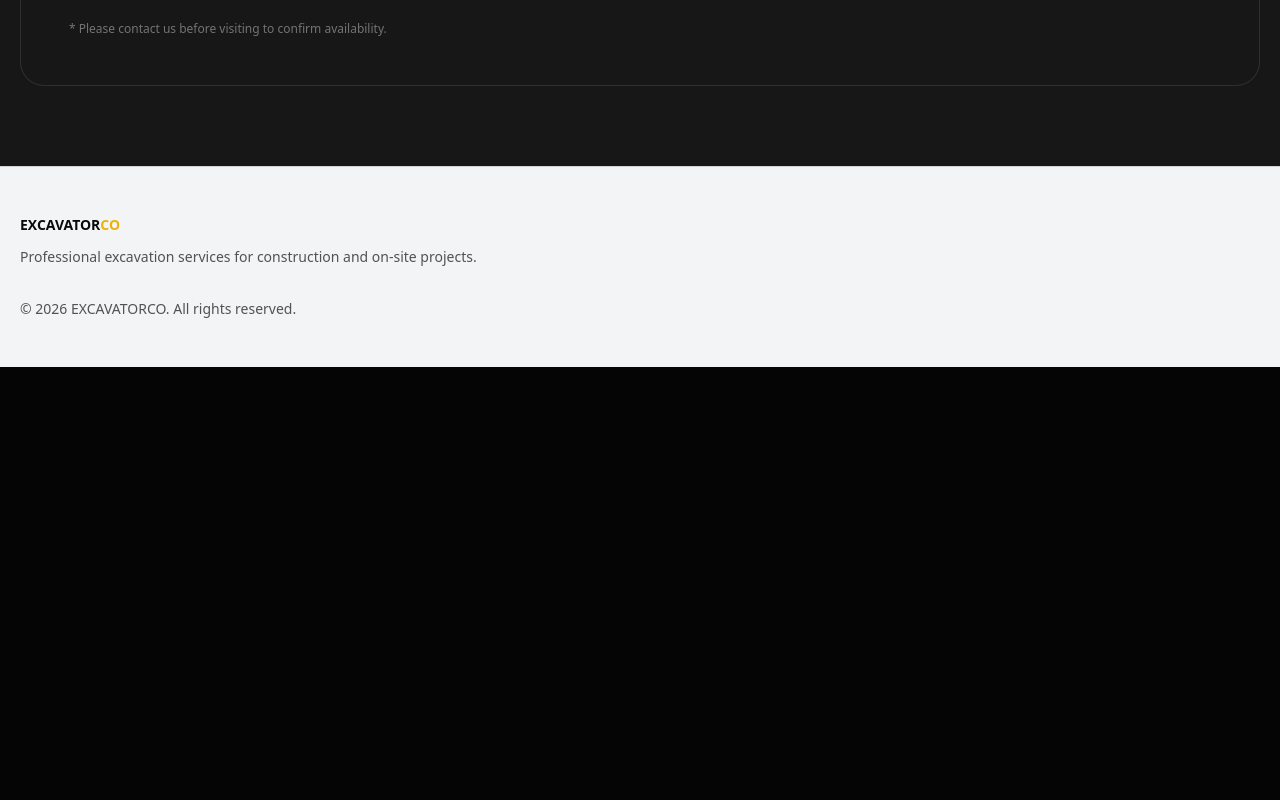
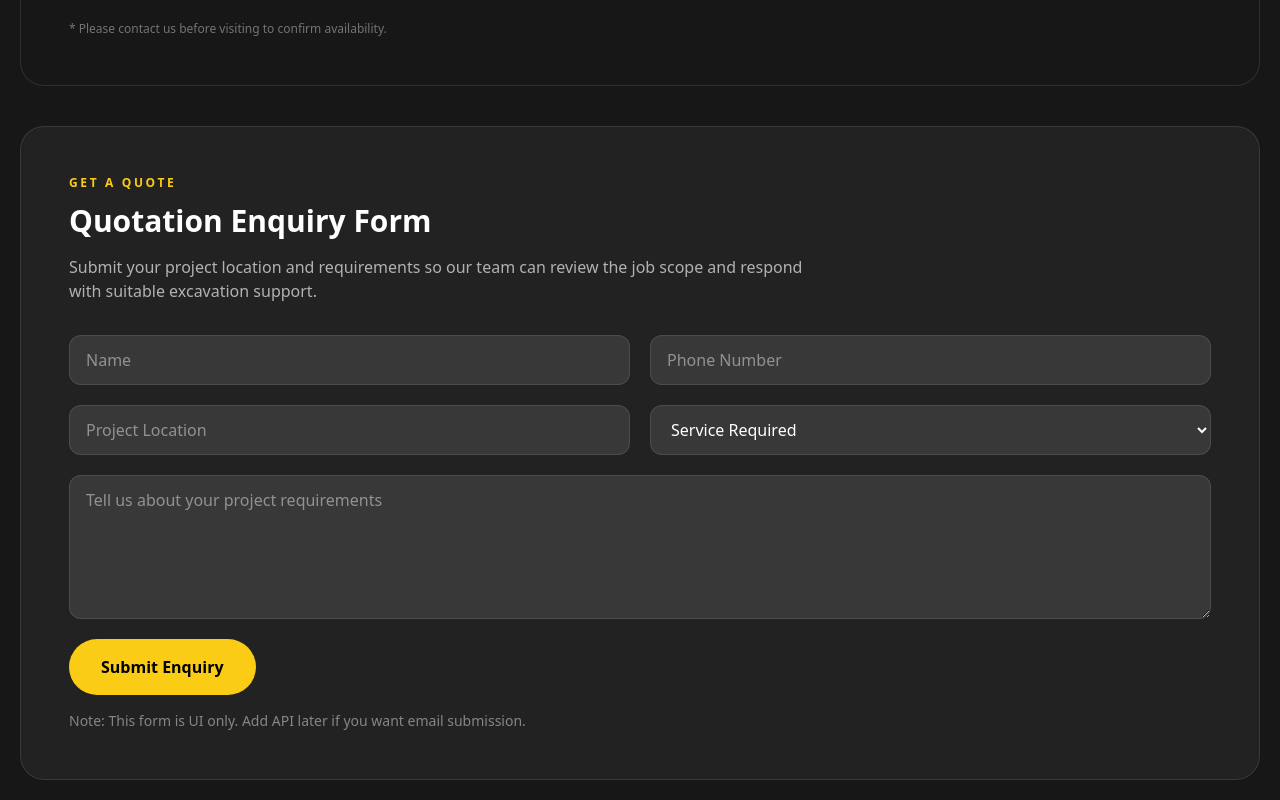
Before and after one commit to aaraonjy/excavator-project01, a Next.js app: page /contact in a window 1280 px wide. Shown: the part 1120-1920 px from the top of the page. Before the commit the page ends 1487 px from the top, so only its background shows below. Built offline with nearby package versions, Linux system fonts and the light colour scheme.

Commit message:
refactor(contact): add quotation enquiry form below contact details

```diff
--- a/app/contact/page.tsx
+++ b/app/contact/page.tsx
@@ -10,9 +10,7 @@ export default function ContactPage() {
 
       <section className="bg-construction-graphite px-5 py-20 text-white">
         <div className="mx-auto max-w-7xl rounded-3xl border border-white/10 bg-neutral-900 p-8 md:p-12">
-
           <div className="grid gap-10 md:grid-cols-2">
-
             {/* LEFT - CONTACT DETAILS */}
             <div className="space-y-8">
               <div>
@@ -42,12 +40,8 @@ export default function ContactPage() {
                 <p className="mt-2 text-sm text-white/70">
                   Monday – Friday: 8:00 AM – 6:00 PM
                 </p>
-                <p className="text-sm text-white/70">
-                  Saturday: 8:00 AM – 4:00 PM
-                </p>
-                <p className="text-sm text-white/70">
-                  Sunday: Closed
-                </p>
+                <p className="text-sm text-white/70">Saturday: 8:00 AM – 4:00 PM</p>
+                <p className="text-sm text-white/70">Sunday: Closed</p>
               </div>
 
               <p className="text-xs text-white/40">
@@ -57,7 +51,7 @@ export default function ContactPage() {
 
             {/* RIGHT - LOCATION / MAP */}
             <div className="space-y-6">
-              <div className="flex items-center justify-between">
+              <div className="flex items-center justify-between gap-4">
                 <div>
                   <p className="text-xs tracking-widest text-white/40">LOCATION</p>
                   <h2 className="mt-2 text-xl font-black">Our Service Area</h2>
@@ -66,7 +60,7 @@ export default function ContactPage() {
                 <a
                   href="https://maps.google.com"
                   target="_blank"
-                  className="rounded-full border border-white/20 px-5 py-2 text-sm text-white hover:bg-white/10"
+                  className="shrink-0 rounded-full border border-white/20 px-5 py-2 text-sm font-semibold text-white transition hover:bg-white/10"
                 >
                   Open Map
                 </a>
@@ -83,13 +77,67 @@ export default function ContactPage() {
               <a
                 href="https://wa.me/60123456789"
                 target="_blank"
-                className="inline-flex rounded-full bg-construction-yellow px-7 py-3 font-bold text-black hover:bg-yellow-300"
+                className="inline-flex rounded-full bg-construction-yellow px-7 py-3 font-bold text-black transition hover:bg-yellow-300"
               >
                 WhatsApp Now
               </a>
             </div>
+          </div>
+        </div>
 
+        <div className="mx-auto mt-10 max-w-7xl rounded-3xl border border-white/10 bg-white/5 p-8 shadow-sm backdrop-blur-sm md:p-12">
+          <div className="mb-8 max-w-3xl">
+            <p className="text-xs font-bold uppercase tracking-[0.22em] text-construction-yellow">
+              Get A Quote
+            </p>
+            <h2 className="mt-3 text-3xl font-black">Quotation Enquiry Form</h2>
+            <p className="mt-4 text-white/65">
+              Submit your project location and requirements so our team can review the job scope and respond with suitable excavation support.
+            </p>
           </div>
+
+          <form className="grid gap-5 md:grid-cols-2">
+            <input
+              className="w-full rounded-xl border border-white/10 bg-white/10 px-4 py-3 text-white placeholder:text-white/45 outline-none transition focus:border-construction-yellow"
+              placeholder="Name"
+            />
+            <input
+              className="w-full rounded-xl border border-white/10 bg-white/10 px-4 py-3 text-white placeholder:text-white/45 outline-none transition focus:border-construction-yellow"
+              placeholder="Phone Number"
+            />
+            <input
+              className="w-full rounded-xl border border-white/10 bg-white/10 px-4 py-3 text-white placeholder:text-white/45 outline-none transition focus:border-construction-yellow"
+              placeholder="Project Location"
+            />
+            <select
+              className="w-full rounded-xl border border-white/10 bg-white/10 px-4 py-3 text-white outline-none transition focus:border-construction-yellow"
+              defaultValue=""
+            >
+              <option value="" disabled className="text-black">
+                Service Required
+              </option>
+              <option className="text-black">Excavation Works</option>
+              <option className="text-black">Land Clearing</option>
+              <option className="text-black">Site Preparation</option>
+              <option className="text-black">Demolition Support</option>
+              <option className="text-black">Machinery Support</option>
+            </select>
+            <textarea
+              className="min-h-36 w-full rounded-xl border border-white/10 bg-white/10 px-4 py-3 text-white placeholder:text-white/45 outline-none transition focus:border-construction-yellow md:col-span-2"
+              placeholder="Tell us about your project requirements"
+            />
+            <div className="md:col-span-2">
+              <button
+                type="button"
+                className="rounded-full bg-construction-yellow px-8 py-4 font-bold text-black transition hover:bg-yellow-300"
+              >
+                Submit Enquiry
+              </button>
+              <p className="mt-4 text-sm text-white/45">
+                Note: This form is UI only. Add API later if you want email submission.
+              </p>
+            </div>
+          </form>
         </div>
       </section>
     </>
```
